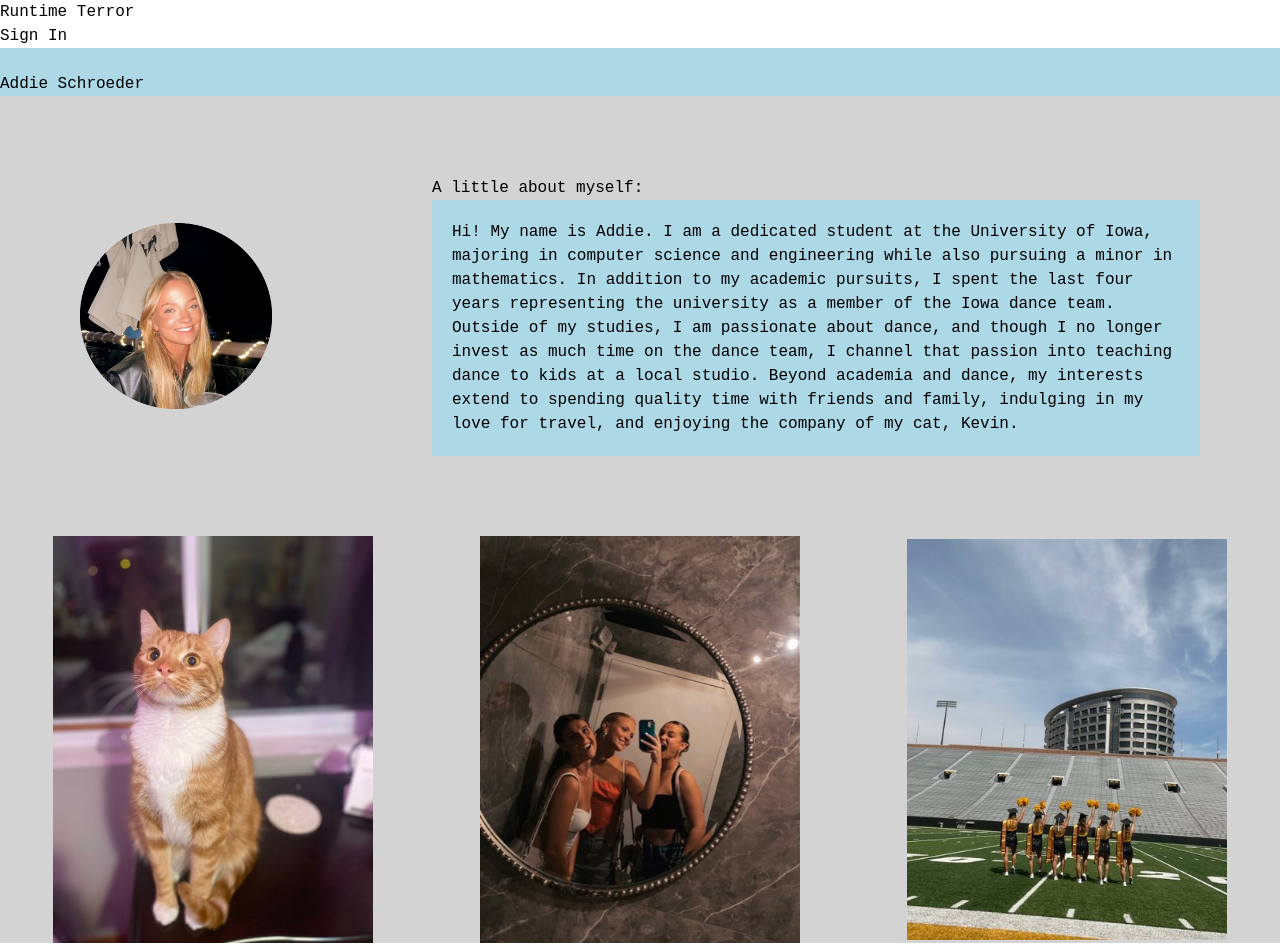
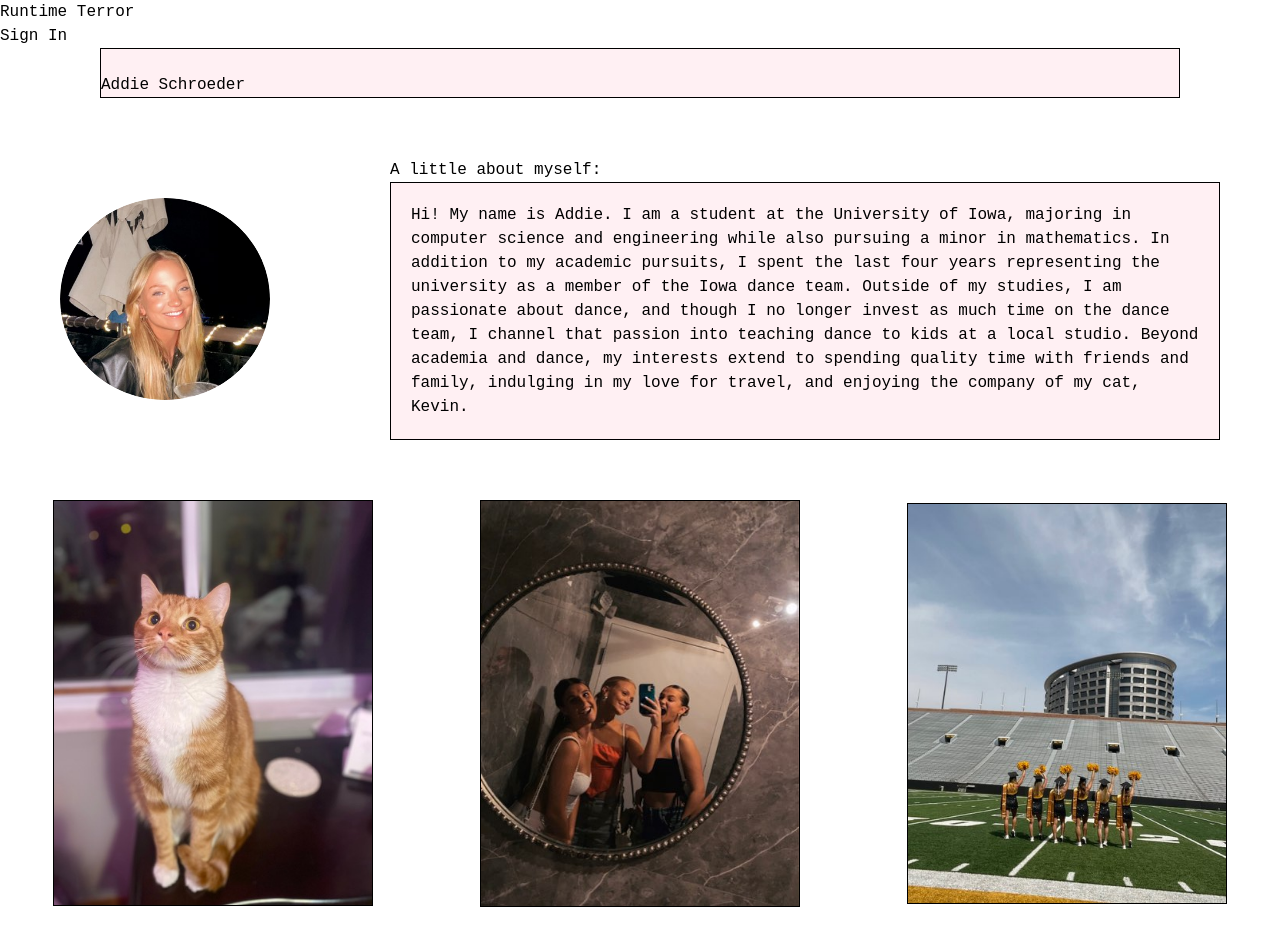
Before and after one commit to odin5on/runtime-terror-website, a React (Vite) app: page /runtime-terror-website/Addie in a window 1280 px wide. Shown: the top 952 px of the page. After the commit the page ends 927 px from the top, so only its background shows below. Built offline with nearby package versions, Linux system fonts and the light colour scheme.

Commit message:
Homepage Pic and modifcations to my page

```diff
--- a/src/homepage.jsx
+++ b/src/homepage.jsx
@@ -1,6 +1,7 @@
 import ContactCard from "./components/contactcard";
 
 import dannypicture from "./assets/danny.jpg";
+import addiepicture from "./pages/addie_pics/cover_pic.png"
 import sid from "./assets/sid.jpg";
 
 function HomePage() {
@@ -9,7 +10,7 @@ function HomePage() {
       <div className="grid grid-cols-2 gap-8 justify-center justify-items-center">
         <ContactCard name="Danny Bodin" picture={dannypicture} to="/danny" />
         <ContactCard name="Jordin Eicher" picture={sid} to="/jordin" />
-        <ContactCard name="Addie Schroeder" picture={sid} to="/addie" />
+        <ContactCard name="Addie Schroeder" picture={addiepicture} to="/addie" />
         <ContactCard name="Nina Baffo" picture={sid} to="/nina" />
       </div>
     </div>
--- a/src/pages/addie.css
+++ b/src/pages/addie.css
@@ -2,26 +2,24 @@
 .split-container {
     display: flex;
     align-items: center;
-    /* justify-content: space-between; */
-    /* margin: 0 auto; */
+    /* justify-content: space-between;  */
+     margin: 0 auto;
   }
 
   .left-column {
     /* flex: 1; */
     position: relative;
+    min-width: 210px;
   }
 
-  .nameMargin {
-    width: 100%;
-  }
 
   .right-column {
-    flex: 1;
+    /* flex: 1;  */
     position: relative;
   }
 
   .paragraph {
-    max-width: 1000px;
+    max-width: 1200px;
     padding: 20px;
     margin: 0 auto;
     box-sizing: border-box;
@@ -32,27 +30,27 @@
     align-items: center;
     justify-content: space-between;
     justify-content: space-around;
-    max-width: 1500px;
-    margin: 0 auto;
-    margin-bottom: 20px
+    max-width: 2500px;
+    margin-bottom: 20px;
   }
 
   .profile {
+    width: 300px;
+    border-radius: 50%;
+  }
 
-
-    width:50%;
-    height: auto;
-
+  .name_margin {
+    margin-left: 100px;
+    margin-right: 100px;
   }
 
   .image {
     width: 25%;
     height: auto;
     position: relative;
-    box-sizing: border-box;
   }
 
   .margin {
     display: flex;
-    margin: 80px;
+    margin: 60px;
   }
--- a/src/pages/addie.jsx
+++ b/src/pages/addie.jsx
@@ -8,14 +8,15 @@ import profilePic from './addie_pics/cover_pic.png';
 
 function Addie() {
   return (
-    <div style={{backgroundColor:"lightgrey"}}>
-      <div style={{backgroundColor:"lightblue"}}>
-        <h1 class="text-3xl text-center font-bold"><br></br> Addie Schroeder <br></br></h1>
+    <div class="align-center" >
+      <div className="name_margin" style={{backgroundColor:"#fff0f3", border: "1px solid black"}}>
+        <h1 class="text-3xl text-center">
+          <br></br> Addie Schroeder <br></br></h1>
       </div>
       <div className="split-container">
         <div className="left-column margin">
           <div>
-            <img src={profilePic} alt="Profile Pic" style={{width: "250px"}}/>
+            <img src={profilePic} alt="Profile Pic" className = "profile" />
           </div>
 
         </div>
@@ -24,9 +25,9 @@ function Addie() {
           <p>
             <h2 class="font-bold">A little about myself:</h2>
 
-            <p class="text-l" className="right-column paragraph" style={{backgroundColor:"lightBlue"}}>
+            <p class="text-l" className="right-column paragraph" style={{backgroundColor:"#fff0f3", border:"1px solid black"}}>
 
-              Hi! My name is Addie. I am a dedicated student at the University of Iowa, majoring in computer
+              Hi! My name is Addie. I am a student at the University of Iowa, majoring in computer
               science and engineering while also pursuing a minor in mathematics. In addition
               to my academic pursuits, I spent the last four years representing the university
               as a member of the Iowa dance team. Outside of my studies, I am passionate about
@@ -41,11 +42,12 @@ function Addie() {
         </div>
       </div>
 
-      <div className="image-row" style={{backgroundColor: "lightGrey"}} >
-        {/* Position images */}
-        <img src={image1} alt="Kev" className="image border"/>
-        <img src={image2} alt="Roomies" className="image" />
-        <img src={image3} alt="Dance" className="image" />
+      <div className="image-row" >
+
+        <img src={image1} alt="Kev" className="image" style={{border: "1px solid black"}}/>
+        <img src={image2} alt="Roomies" className="image" style={{border: "1px solid black"}} />
+         <img src={image3} alt="Dance" className="image" style={{border: "1px solid black"}}/>
+
       </div>
 
     </div>
```
